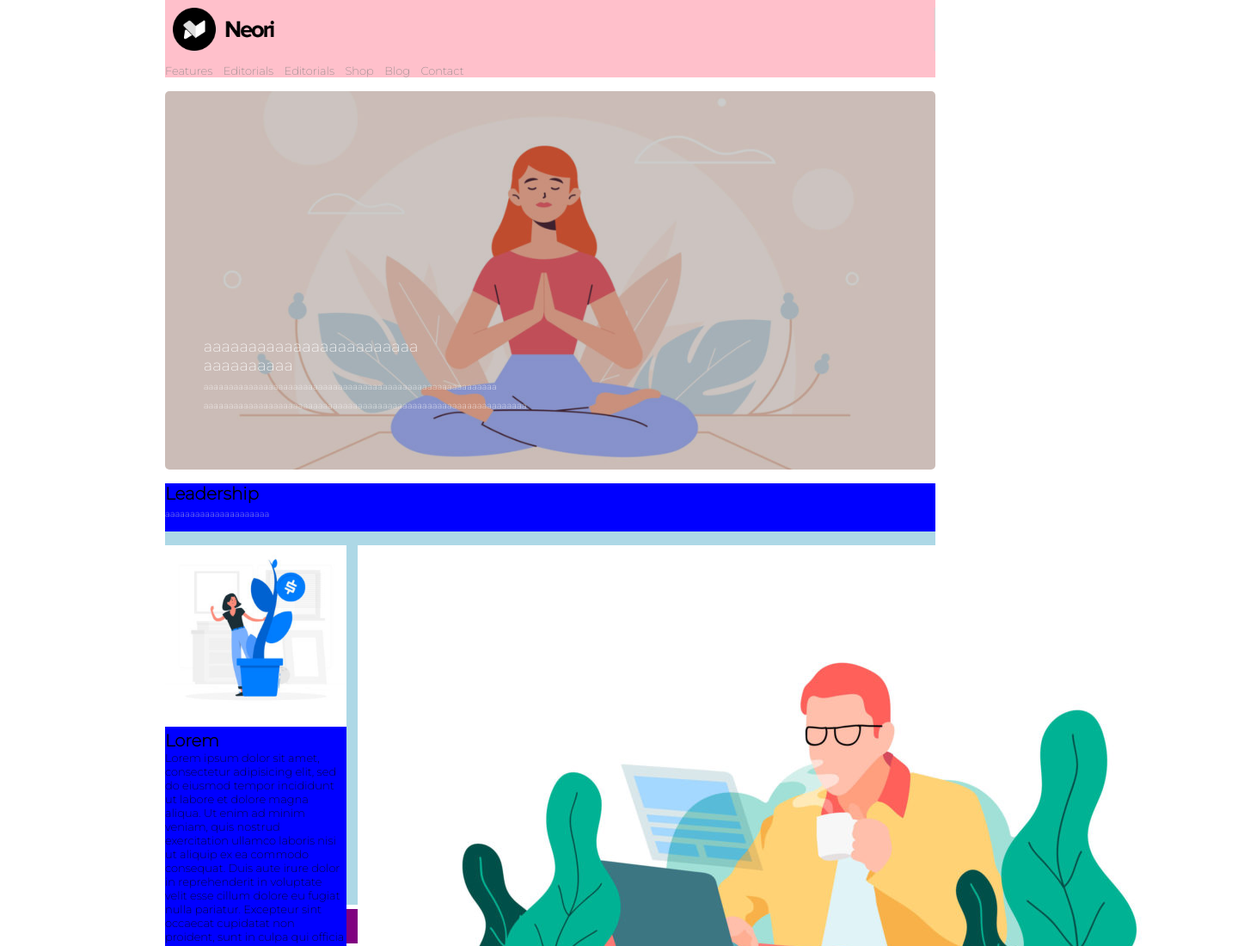
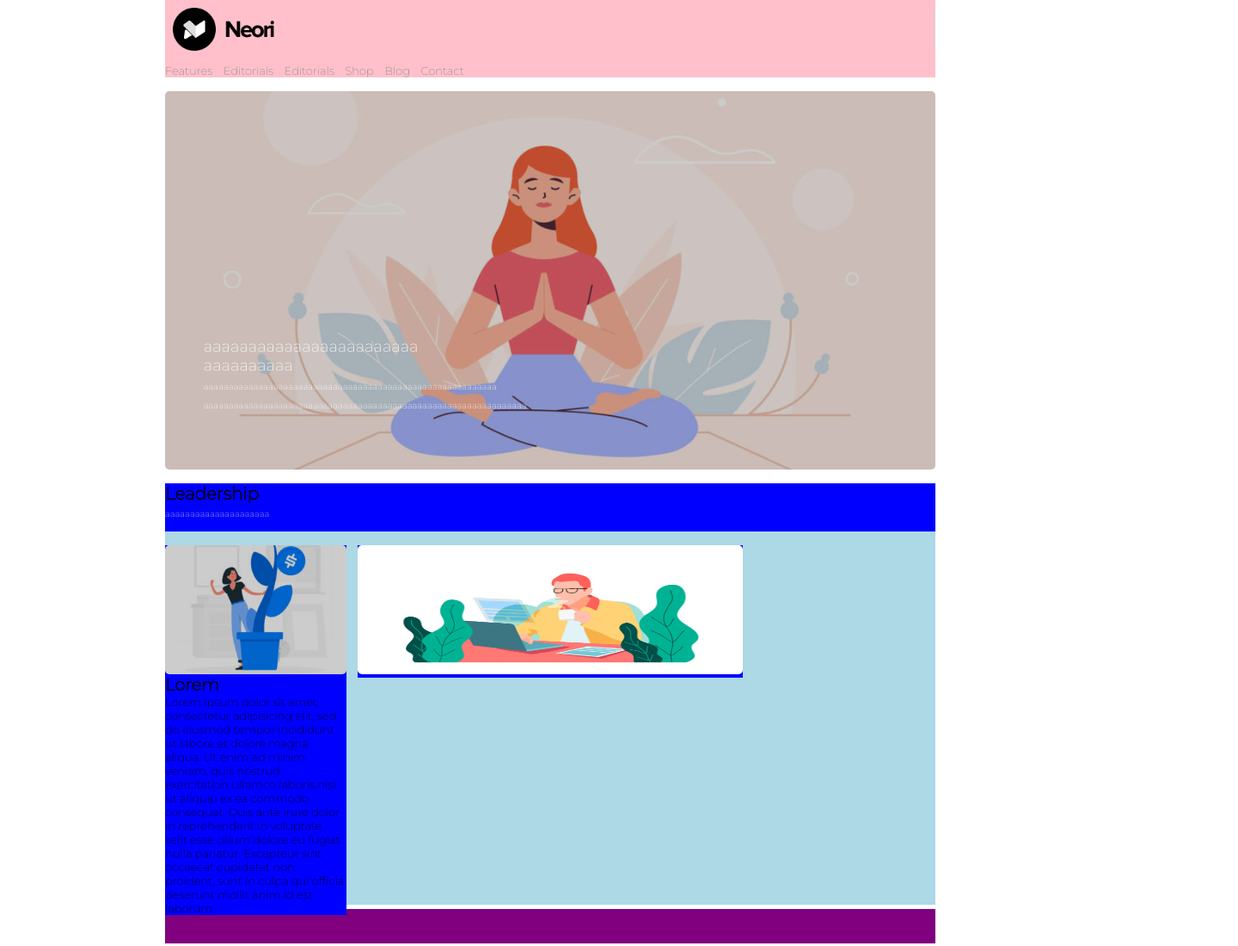
Before and after one commit to SachaOldhill/htmlcss-wp, a plain HTML site: page index.html in a window 1280 px wide. Shown: the top 1100 px of the page at 86% size, 1440 px wide, since content can reach past the window. Drawn offline with Linux system fonts and the light colour scheme.

Commit message:
problemi img

```diff
--- a/css/master.css
+++ b/css/master.css
@@ -107,6 +107,14 @@ header{
 }
 .img-small{
   width: 100%;
+  height: 150px;
+  background-size: cover;
+  background-repeat: no-repeat;
+  background-position: center;
+  border-radius: 5px;
+}
+.img-1{
+  background-image: url(../img/img-1.jpg);
 }
 .middle{
   width: 50%;
@@ -115,6 +123,14 @@ header{
 .text-main-2{
   font-size: 13px;
 }
+.layover-2{
+  width: 100%;
+  height: 100%;
+  background-color: black;
+  opacity: 0.2;
+  z-index: 1;
+  border-radius: 5px;
+}
 footer{
   width: 100%;
   height: 5vh;
--- a/index.html
+++ b/index.html
@@ -43,14 +43,18 @@
          </div>
          <div class="content">
            <div class="float small">
-             <img class="img-small"src="img/img-1.jpg" alt="">
+             <div class="img-small img-1">
+               <div class="layover-2">
+
+               </div>
+             </div>
              <div class="text-main-2">
                <h1>Lorem</h1>
                <span>Lorem ipsum dolor sit amet, consectetur adipisicing elit, sed do eiusmod tempor incididunt ut labore et dolore magna aliqua. Ut enim ad minim veniam, quis nostrud exercitation ullamco laboris nisi ut aliquip ex ea commodo consequat. Duis aute irure dolor in reprehenderit in voluptate velit esse cillum dolore eu fugiat nulla pariatur. Excepteur sint occaecat cupidatat non proident, sunt in culpa qui officia deserunt mollit anim id est laborum.</span>
              </div>
            </div>
            <div class="float middle">
-             <img class="img"src="img/banner-2.jpg" alt="">
+             <img class="img-small"src="img/banner-2.jpg" alt="">
            </div>
            <div class="float small">
 
```
